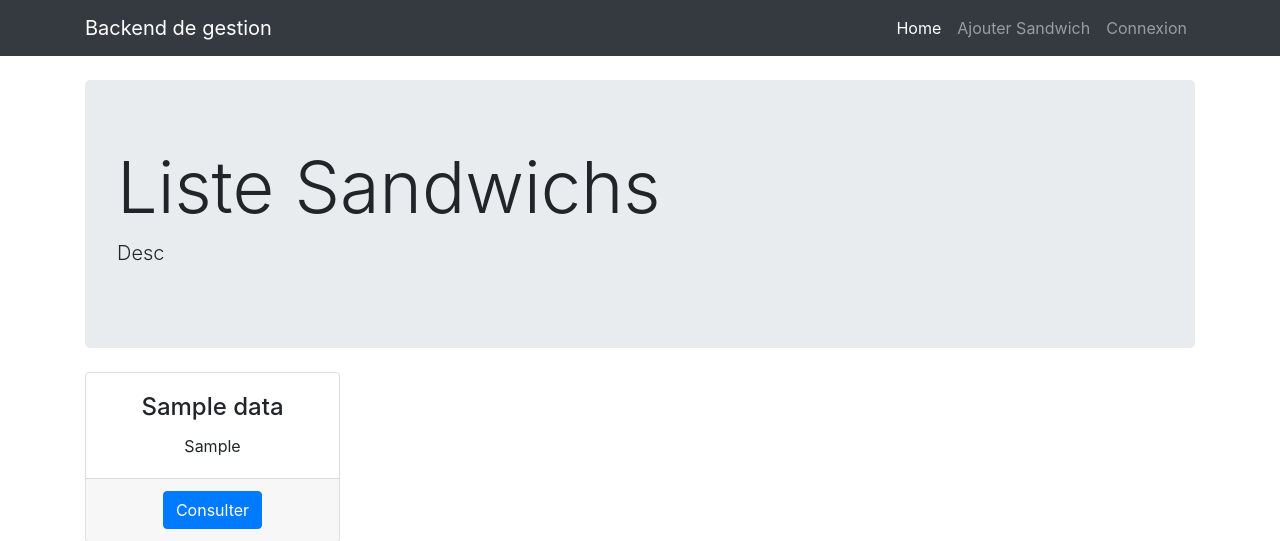
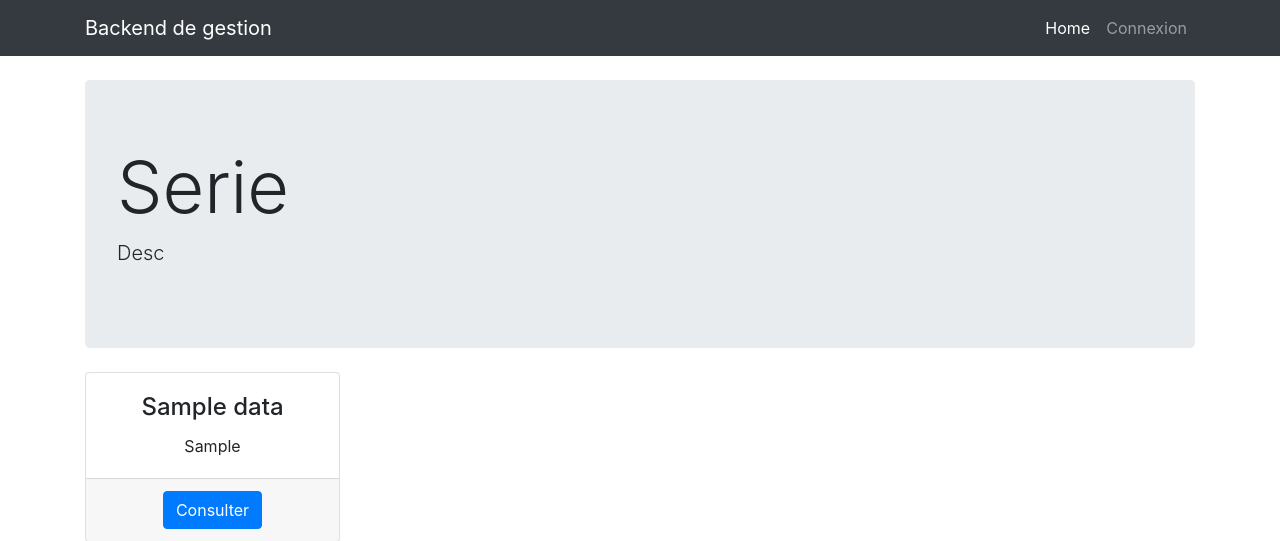
Before and after one commit to Texier54/GeoQuizz, a PHP site: template backoffice/templates/index.html.twig in a window 1280 px wide. Shown: the top 541 px of the page. Run offline with PHP 8.4, Linux system fonts and the light colour scheme; the template is opened without the code that fills it: most values are stand-ins (such as "Sample title", 1, 10 or a date in 2020); some libraries are stand-ins or nearby versions.

Commit message:
started modifying backoffice

```diff
--- a/backoffice/index.php
+++ b/backoffice/index.php
@@ -56,7 +56,7 @@ $app->get('/', function ($request, $response, $args) {
     else
         $session = false;
 
-    $arr = new \geoquizz\common\models\Categorie();
+    $arr = new \geoquizz\common\models\Serie();
 
     $requete = $arr->get();
 
@@ -64,7 +64,7 @@ $app->get('/', function ($request, $response, $args) {
         'data' => $requete,
         'session' => $session,
     ]);
-})->setName('liste');
+})->setName('home');
 
 
 
--- a/backoffice/templates/index.html.twig
+++ b/backoffice/templates/index.html.twig
@@ -7,7 +7,7 @@
 
       <!-- Jumbotron Header -->
       <header class="jumbotron my-4">
-        <h1 class="display-3">Liste Sandwichs</h1>
+        <h1 class="display-3">Serie</h1>
         <p class="lead">Desc</p>
       </header>
 
@@ -22,7 +22,7 @@
 	              <p class="card-text">{{ cat.type_pain }}</p>
 	            </div>
 	            <div class="card-footer">
-	              <a href="{{ path_for( 'categorie', { 'id': cat.id }) }}" class="btn btn-primary">Consulter</a>
+	              <a href="{{ path_for( 'home', { 'id': cat.id }) }}" class="btn btn-primary">Consulter</a>
 	            </div>
 	          </div>
 	        </div>
--- a/backoffice/templates/layout.html.twig
+++ b/backoffice/templates/layout.html.twig
@@ -29,19 +29,16 @@
         <!-- Navigation -->
         <nav class="navbar navbar-expand-lg navbar-dark bg-dark fixed-top">
           <div class="container">
-            <a class="navbar-brand" href="{{ path_for('liste') }}">Backend de gestion</a>
+            <a class="navbar-brand" href="{{ path_for('home') }}">Backend de gestion</a>
             <button class="navbar-toggler" type="button" data-toggle="collapse" data-target="#navbarResponsive" aria-controls="navbarResponsive" aria-expanded="false" aria-label="Toggle navigation">
               <span class="navbar-toggler-icon"></span>
             </button>
             <div class="collapse navbar-collapse" id="navbarResponsive">
               <ul class="navbar-nav ml-auto">
                 <li class="nav-item active">
-                  <a class="nav-link" href="{{ path_for('liste') }}">Home
+                  <a class="nav-link" href="{{ path_for('home') }}">Home
                     <span class="sr-only">(current)</span>
                   </a>
-                </li>
-                <li class="nav-item">
-                  <a class="nav-link" href="{{ path_for('addsand') }}">Ajouter Sandwich</a>
                 </li>
                 {% if session %}
                 <li class="nav-item">
```
